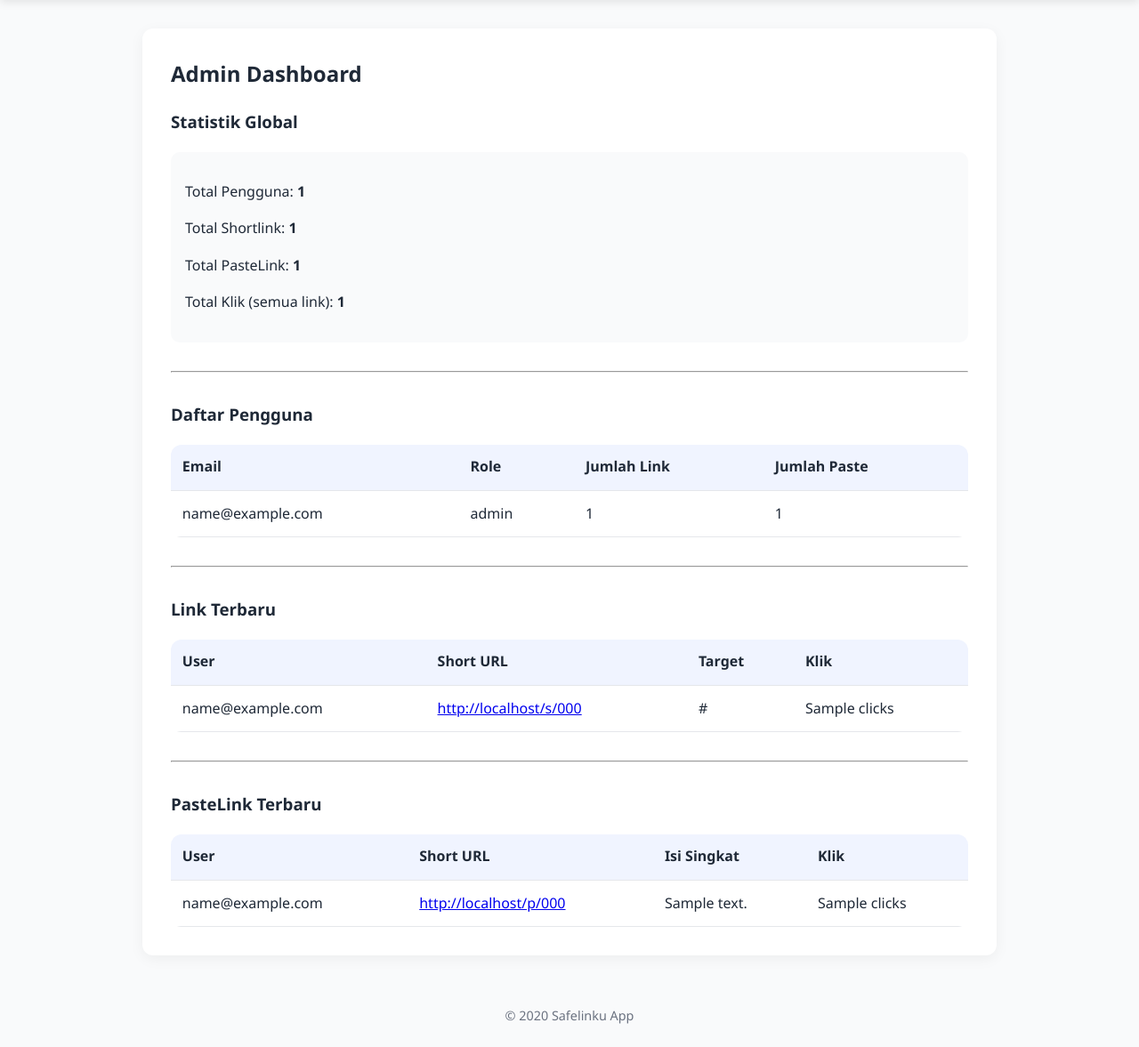
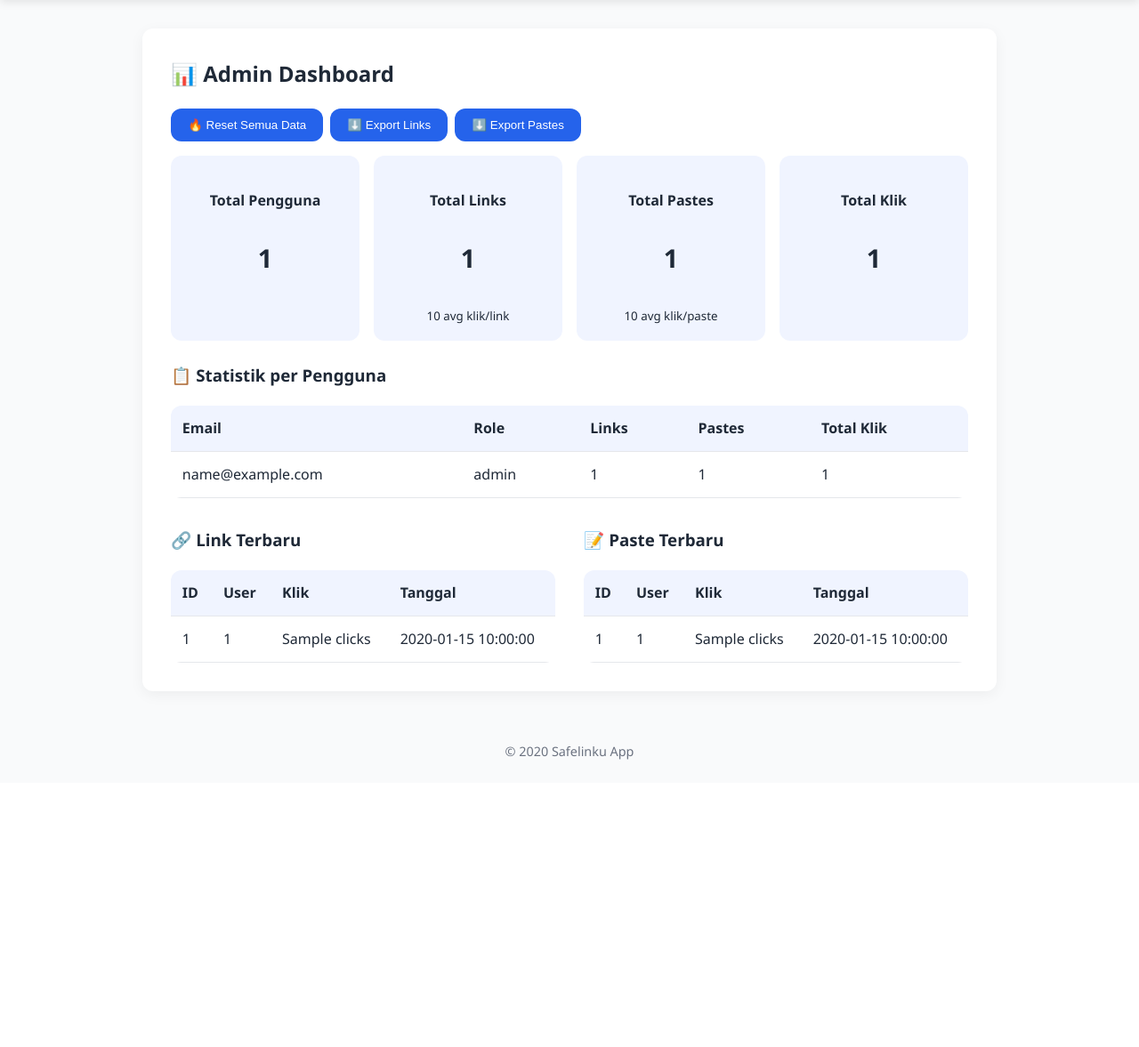
Before and after one commit to ranggawaridat/safelink, a FastAPI app: template templates/admin_dashboard.html in a window 1280 px wide. Shown: the part 74-1251 px from the top of the page at 89% size. After the commit the page ends 928 px from the top, so only its background shows below. Run offline with FastAPI, Linux system fonts and the light colour scheme; the template is opened without the code that fills it: most values are stand-ins (such as "Sample title", 1, 10 or a date in 2020).

Commit message:
Enhance admin dashboard; add data export functionality, improve user statistics display, and implement reset confirmation flow

```diff
--- a/templates/admin_dashboard.html
+++ b/templates/admin_dashboard.html
@@ -1,104 +1,129 @@
 {% extends "base.html" %}
-{% block title %}Admin Dashboard{% endblock %}
+{% block title %}Admin Dashboard - Safelinku{% endblock %}
 
 {% block content %}
-<h2>Admin Dashboard</h2>
+<h2>📊 Admin Dashboard</h2>
 
-<section style="margin-top: 1rem;">
-  <h3>Statistik Global</h3>
-  <div style="background: #f9fafb; border-radius: 10px; padding: 1rem; display: flex; gap: 2rem;">
-    <div>
-      <p>Total Pengguna: <strong>{{ stats.total_users }}</strong></p>
-      <p>Total Shortlink: <strong>{{ stats.total_links }}</strong></p>
-      <p>Total PasteLink: <strong>{{ stats.total_pastes }}</strong></p>
-      <p>Total Klik (semua link): <strong>{{ stats.total_clicks }}</strong></p>
+<!-- Tombol Aksi -->
+<div style="display: flex; flex-wrap: wrap; gap: 0.5rem; margin-bottom: 1rem;">
+  <form action="/admin/reset" method="post">
+    <button type="submit">🔥 Reset Semua Data</button>
+  </form>
+  <a href="/admin/export/links"><button>⬇️ Export Links</button></a>
+  <a href="/admin/export/pastes"><button>⬇️ Export Pastes</button></a>
+</div>
+
+<!-- Konfirmasi Reset -->
+{% if confirm == "true" %}
+<div style="background: #fef3c7; border: 1px solid #facc15; padding: 1rem; border-radius: var(--radius); margin-bottom: 1rem;">
+  <h3>⚠️ Konfirmasi Reset</h3>
+  <p>Semua data <b>links</b> dan <b>pastes</b> akan dihapus permanen. Lanjutkan?</p>
+  <form action="/admin/reset?confirm=true" method="post" style="display:inline;">
+    <button style="background:#dc2626;">Ya, Hapus Semua</button>
+  </form>
+  <a href="/admin"><button style="background:#6b7280;">Batal</button></a>
+</div>
+{% endif %}
+
+<!-- Statistik -->
+<div style="display: grid; grid-template-columns: repeat(auto-fit, minmax(180px, 1fr)); gap: 1rem; margin-bottom: 1.5rem;">
+  <div style="background: var(--accent); border-radius: var(--radius); padding: 1rem; text-align: center;">
+    <h4>Total Pengguna</h4>
+    <p style="font-size: 1.8rem; font-weight: 600;">{{ stats.total_users }}</p>
+  </div>
+
+  <div style="background: var(--accent); border-radius: var(--radius); padding: 1rem; text-align: center;">
+    <h4>Total Links</h4>
+    <p style="font-size: 1.8rem; font-weight: 600;">{{ stats.total_links }}</p>
+    <small>{{ stats.avg_clicks_per_link }} avg klik/link</small>
+  </div>
+
+  <div style="background: var(--accent); border-radius: var(--radius); padding: 1rem; text-align: center;">
+    <h4>Total Pastes</h4>
+    <p style="font-size: 1.8rem; font-weight: 600;">{{ stats.total_pastes }}</p>
+    <small>{{ stats.avg_clicks_per_paste }} avg klik/paste</small>
+  </div>
+
+  <div style="background: var(--accent); border-radius: var(--radius); padding: 1rem; text-align: center;">
+    <h4>Total Klik</h4>
+    <p style="font-size: 1.8rem; font-weight: 600;">{{ stats.total_clicks_all }}</p>
   </div>
 </div>
-</section>
 
-<hr style="margin: 2rem 0;">
-
-<section>
-  <h3>Daftar Pengguna</h3>
+<!-- Statistik per User -->
+<h3>📋 Statistik per Pengguna</h3>
 <table>
   <thead>
     <tr>
       <th>Email</th>
       <th>Role</th>
-        <th>Jumlah Link</th>
-        <th>Jumlah Paste</th>
+      <th>Links</th>
+      <th>Pastes</th>
+      <th>Total Klik</th>
     </tr>
   </thead>
   <tbody>
     {% for u in users %}
     <tr>
       <td>{{ u.email }}</td>
-        <td>{{ u.role or 'user' }}</td>
+      <td>{{ u.role }}</td>
       <td>{{ u.link_count }}</td>
       <td>{{ u.paste_count }}</td>
+      <td>{{ u.total_clicks }}</td>
     </tr>
     {% endfor %}
   </tbody>
 </table>
-</section>
 
-<hr style="margin: 2rem 0;">
-
-<section>
-  <h3>Link Terbaru</h3>
+<!-- Data Terbaru -->
+<div style="display: grid; grid-template-columns: 1fr 1fr; gap: 2rem; margin-top: 2rem;">
+  <div>
+    <h3>🔗 Link Terbaru</h3>
     <table>
       <thead>
         <tr>
+          <th>ID</th>
           <th>User</th>
-        <th>Short URL</th>
-        <th>Target</th>
           <th>Klik</th>
+          <th>Tanggal</th>
         </tr>
       </thead>
       <tbody>
-      {% for link in latest_links %}
+        {% for l in latest_links %}
         <tr>
-        <td>{{ link.user_email }}</td>
-        <td>
-          <a href="/s/{{ link.short_code }}" target="_blank">
-            {{ request.url.scheme }}://{{ request.url.hostname }}/s/{{ link.short_code }}
-          </a>
-        </td>
-        <td style="word-break: break-all;">{{ link.original_url }}</td>
-        <td>{{ link.clicks }}</td>
+          <td>{{ l.id }}</td>
+          <td>{{ l.user_id }}</td>
+          <td>{{ l.clicks }}</td>
+          <td>{{ l.created_at }}</td>
         </tr>
         {% endfor %}
       </tbody>
     </table>
-</section>
+  </div>
 
-<hr style="margin: 2rem 0;">
-
-<section>
-  <h3>PasteLink Terbaru</h3>
+  <div>
+    <h3>📝 Paste Terbaru</h3>
     <table>
       <thead>
         <tr>
+          <th>ID</th>
           <th>User</th>
-        <th>Short URL</th>
-        <th>Isi Singkat</th>
           <th>Klik</th>
+          <th>Tanggal</th>
         </tr>
       </thead>
       <tbody>
         {% for p in latest_pastes %}
         <tr>
-        <td>{{ p.user_email }}</td>
-        <td>
-          <a href="/p/{{ p.short_code }}" target="_blank">
-            {{ request.url.scheme }}://{{ request.url.hostname }}/p/{{ p.short_code }}
-          </a>
-        </td>
-        <td>{{ p.content[:60] ~ ('...' if p.content|length > 60 else '') }}</td>
+          <td>{{ p.id }}</td>
+          <td>{{ p.user_id }}</td>
           <td>{{ p.clicks }}</td>
+          <td>{{ p.created_at }}</td>
         </tr>
         {% endfor %}
       </tbody>
     </table>
-</section>
+  </div>
+</div>
+
 {% endblock %}
```
Also changed, not shown: routes/admin.py (+135 -19 lines). Lines whose indentation alone changed are shown as unchanged.
